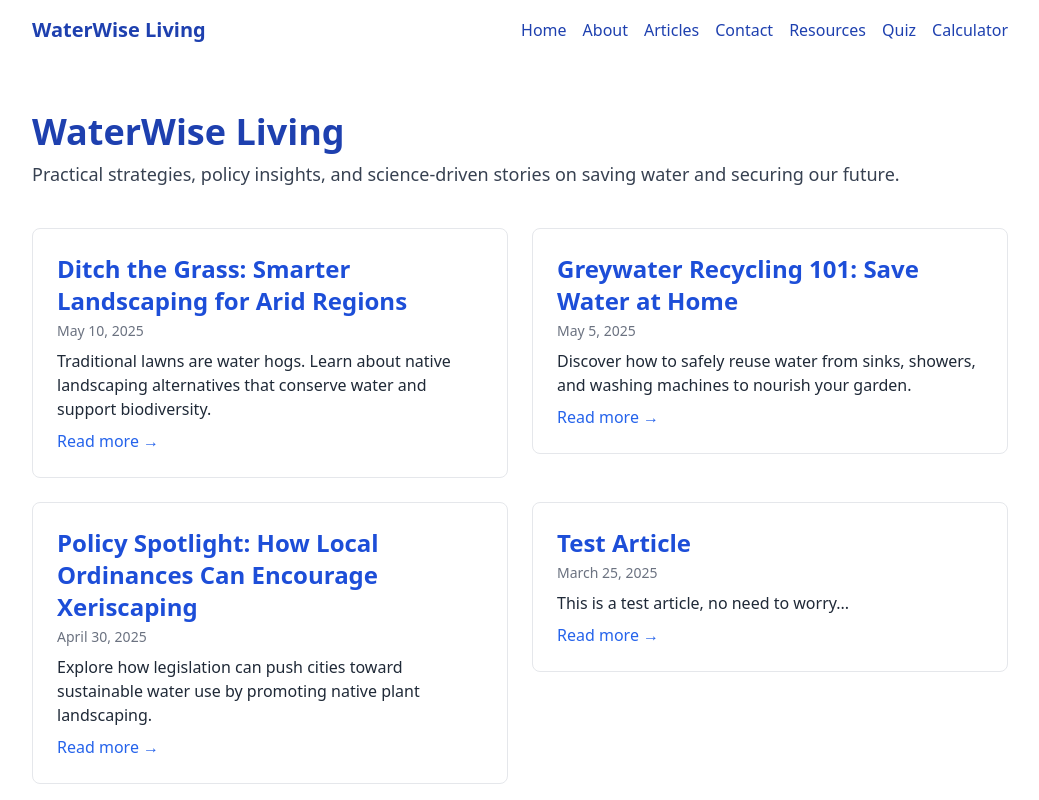
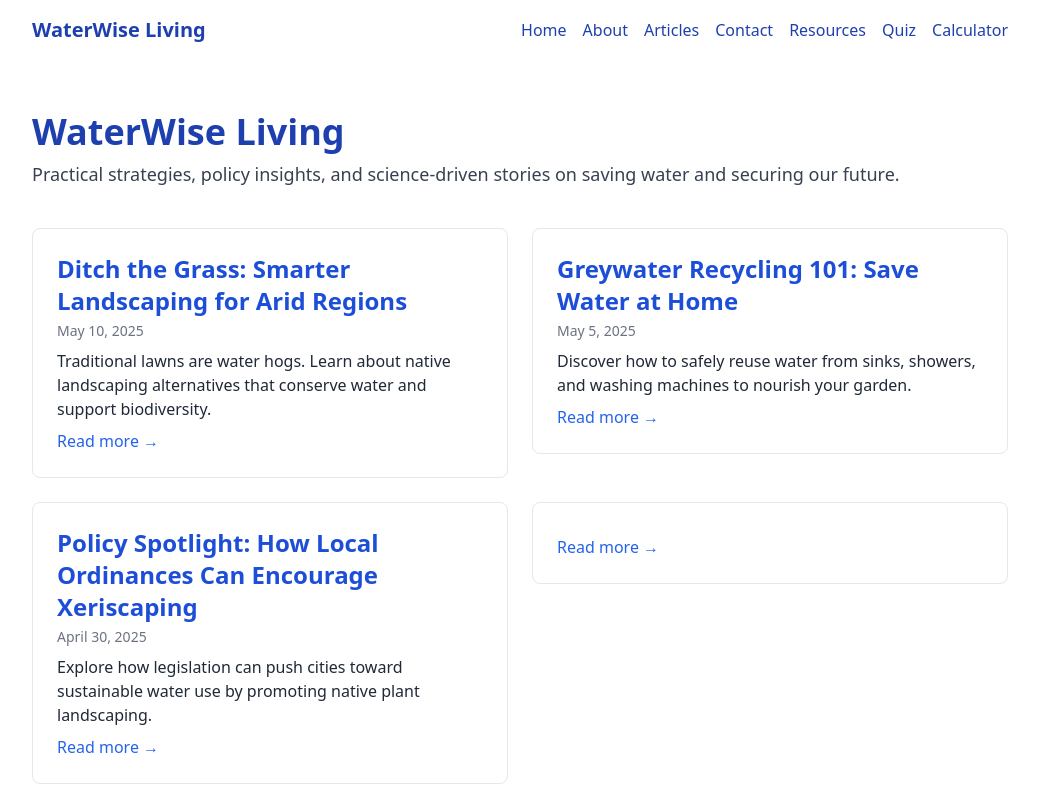
Before and after one commit to AlbertEinstein07/AlbertEinstein07.github.io, a React (Create React App) app: page / in a window 1280 px wide. Shown: the top 800 px of the page, without its empty margins (120-1159 px from the left). Built offline with nearby package versions, Linux system fonts and the light colour scheme; the HTML template or start-up script is replaced by a standard one.

Commit message:
Update App.js

```diff
--- a/src/App.js
+++ b/src/App.js
@@ -155,13 +155,12 @@ const posts = [
   },
   {
     id: 4,
-    title: "Test Article",
-    date: "March 25, 2025",
+    title: "",
+    date: "",
     summary:
-      "This is a test article, no need to worry...",
+      "",
     content:`
-      <p>this is a test article, testing out tags</p>
-      <h2>test header</h2>
+
     `,
   },
 ];
```
